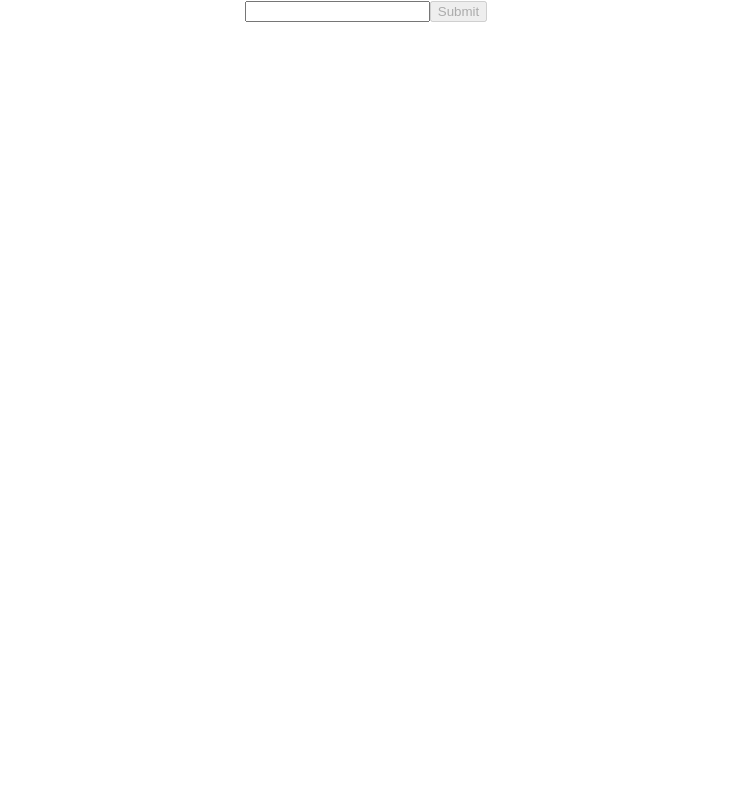
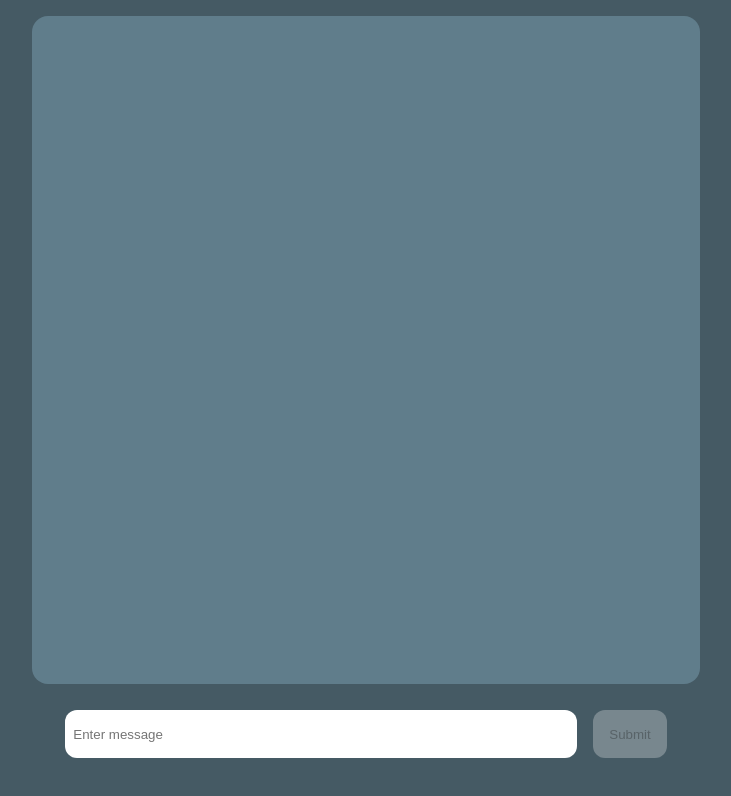
Before and after one commit to kirillisprk/ReactJS_basic_course, a React (Create React App) app in the folder first_project/: page / in a window 1280 px wide. Shown: the top 796 px of the page, without its empty margins (274-1005 px from the left). Built offline with nearby package versions, Linux system fonts and the light colour scheme.

Commit message:
ДЗ №2 Добавил стилизацию и исправил замечания

```diff
--- a/first_project/src/App.css
+++ b/first_project/src/App.css
@@ -1,38 +1,18 @@
-.App {
-  text-align: center;
+* {
+    box-sizing: border-box;
+    margin: 0;
+    padding: 0;
 }
 
-.App-logo {
-  height: 40vmin;
-  pointer-events: none;
+body {
+    background-color: #455a64;
 }
 
-@media (prefers-reduced-motion: no-preference) {
-  .App-logo {
-    animation: App-logo-spin infinite 20s linear;
-  }
+.App {
+    display: grid;
+    grid-template-rows: 1fr 100px;
+    height: 100vh;
+    max-width: 700px;
+    margin: 0 auto;
+    padding: 16px;
 }
-
-.App-header {
-  background-color: #282c34;
-  min-height: 100vh;
-  display: flex;
-  flex-direction: column;
-  align-items: center;
-  justify-content: center;
-  font-size: calc(10px + 2vmin);
-  color: white;
-}
-
-.App-link {
-  color: #61dafb;
-}
-
-@keyframes App-logo-spin {
-  from {
-    transform: rotate(0deg);
-  }
-  to {
-    transform: rotate(360deg);
-  }
-}
--- a/first_project/src/App.js
+++ b/first_project/src/App.js
@@ -1,45 +1,27 @@
 import './App.css';
-import {Message} from "./component/Message/Message";
-import React, {useEffect, useState} from "react";
+import {MessagesList} from "./component/MessagesList/MessagesList";
+import React, {useCallback, useEffect, useState} from "react";
+import {SendMessage} from "./component/SendMessage/SendMessage";
 
 function App () {
-    const [textMessage, setTextMessage] = useState('');
     const [messageList, setMessageList] = useState([]);
-    const handleSubmit = (event) => {
-        event.preventDefault();
-        let massage = {}
-        massage.author = 'User';
-        massage.text = textMessage;
-        setMessageList(oldArray => [...oldArray, massage]);
-        console.log('отправил');
-        setTextMessage('')
-    }
-    const handleChange = (event) => {
-        setTextMessage(event.target.value);
-    }
+    const handleSendMessage = useCallback((newMessage) => {
+        setMessageList((oldArray) => [...oldArray, newMessage]);
+    }, []);
+
     useEffect(() => {
-
-    }, [messageList]);
-    useEffect(() => {
-        if (messageList.length > 0) {
+        if (messageList.length && messageList[messageList.length - 1].author === 'User') {
             const timer = setTimeout(() => {
-                if (messageList[messageList.length - 1].author === 'User') {
-                    let massage = {}
-                    massage.author = 'Bot';
-                    massage.text = 'Ok';
-                    setMessageList(oldArray => [...oldArray, massage]);
-                }
+                const newMessage = {author: 'Bot', text: 'OK'}
+                setMessageList((oldArray) => [...oldArray, newMessage]);
             }, 1000);
             return () => clearTimeout(timer);
         }
     }, [messageList]);
     return (
         <div className="App">
-            <Message messageList={messageList}/>
-            <form onSubmit={handleSubmit}>
-                <input type="text" value={textMessage} onChange={handleChange}/>
-                <input disabled={!textMessage} type="submit"/>
-            </form>
+            <MessagesList messageList={messageList}/>
+            <SendMessage onSendMessage={handleSendMessage}/>
         </div>
     );
 }
--- a/first_project/src/component/Message/Message.js
+++ /dev/null
@@ -1,9 +0,0 @@
-import React from 'react';
-import './message.scss'
-
-export const Message = ({messageList}) => {
-    return messageList.map((message) => {
-            return <div>Текст:{message.text} Автор:{message.author}</div>
-        }
-    );
-}
--- a/first_project/src/component/Message/message.scss
+++ /dev/null
@@ -1,3 +0,0 @@
-.name-style {
-  color: red;
-}
--- /dev/null
+++ b/first_project/src/component/MessagesList/MessagesList.js
@@ -0,0 +1,14 @@
+import React from 'react';
+import './message.scss'
+
+export const MessagesList = ({messageList}) => {
+    return <div className="message-list">
+        {messageList.map((message) => (
+            <div
+                className={message.author === 'User' ? 'message-in' : 'message-out'}>
+                <div className="author-title">{message.author}</div>
+                <div className="message-text">{message.text}</div>
+            </div>
+        ))}
+    </div>
+}
--- /dev/null
+++ b/first_project/src/component/MessagesList/message.scss
@@ -0,0 +1,41 @@
+.message-list {
+  background: #607d8b;
+  border-radius: 16px;
+  color: white;
+  overflow: auto;
+  padding: 16px 24px;
+  display: flex;
+  flex-direction: column;
+  justify-content: flex-end;
+  grid-gap: 4px;
+}
+
+.message-in {
+  align-self: end;
+  background: #673ab7;
+  padding: 8px;
+  border-radius: 8px;
+  display: grid;
+  justify-items: end;
+  max-width: 80%;
+}
+
+.message-out {
+  align-self: start;
+  background: #424242;
+  padding: 8px;
+  border-radius: 8px;
+  display: grid;
+  justify-items: start;
+  max-width: 80%;
+}
+
+.author-title {
+  font-size: 10px;
+  opacity: 0.3;
+}
+
+.message-text {
+  font-size: 14px;
+  width: 99%;
+}
--- /dev/null
+++ b/first_project/src/component/SendMessage/SendMessage.js
@@ -0,0 +1,26 @@
+import React, {useState} from 'react';
+import './SendMessage.scss'
+
+export const SendMessage = ({onSendMessage}) => {
+    const [textMessage, setTextMessage] = useState('');
+    const handleChange = (event) => {
+        setTextMessage(event.target.value);
+    }
+
+    const handleSubmit = (event) => {
+        event.preventDefault();
+        const newMessage = {
+            author: 'User',
+            text: textMessage,
+            id: `$message-${Date.now()}`
+        };
+        onSendMessage(newMessage);
+        setTextMessage('')
+    }
+
+    return <form className="send-message-form" onSubmit={handleSubmit}>
+        <input className="enter-text-input" placeholder="Enter message" type="text" value={textMessage}
+               onChange={handleChange}/>
+        <input className="send-button" disabled={!textMessage} type="submit"/>
+    </form>
+}
--- /dev/null
+++ b/first_project/src/component/SendMessage/SendMessage.scss
@@ -0,0 +1,23 @@
+.send-message-form {
+  display: flex;
+  align-items: center;
+  justify-content: center;
+  grid-gap: 16px;
+  gap: 16px;
+  padding: 26px;
+}
+
+.enter-text-input {
+  width: 40vw;
+  height: 100%;
+  border: none;
+  padding: 0 8px;
+  border-radius: 12px;
+}
+
+.send-button {
+  height: 100%;
+  border-radius: 12px;
+  border: none;
+  padding: 16px;
+}
```
Also changed, not shown: first_project/src/component/test/Test.js (added, +32 -0 lines).
